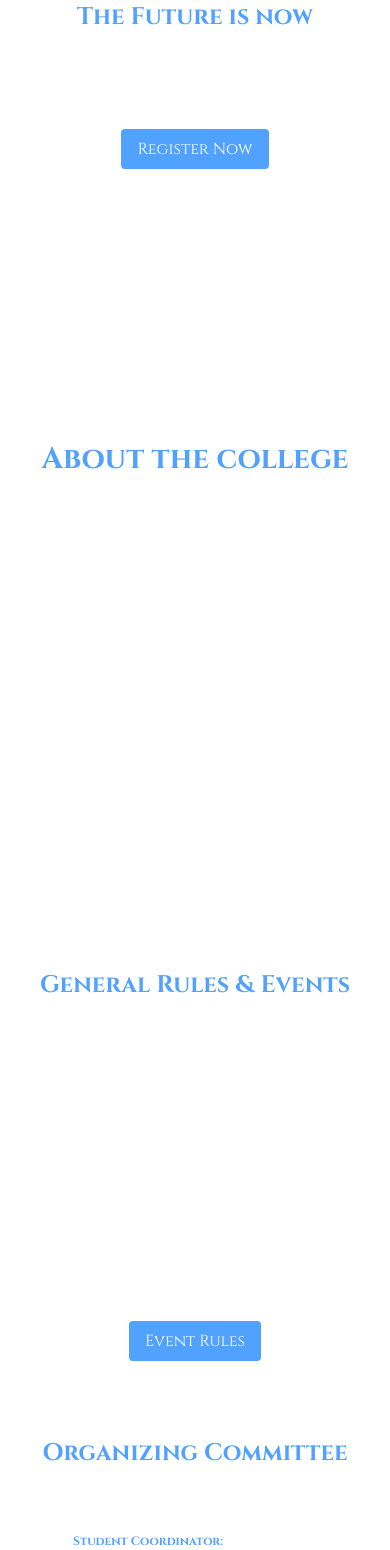
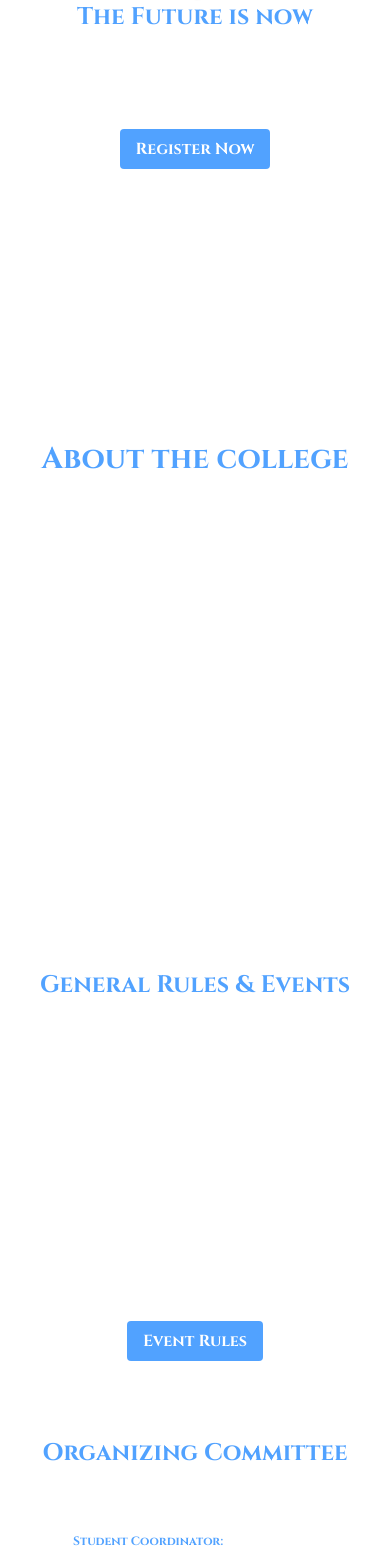
Before and after one commit to programmingwithshishir/registration-website, a React (Vite) app: page / in a window 390 px wide. Shown: the part 403-1953 px from the top of the page. Built offline with nearby package versions, Linux system fonts and the light colour scheme.

Commit message:
Made Button font bold

```diff
--- a/src/components/page1.jsx
+++ b/src/components/page1.jsx
@@ -27,7 +27,7 @@ const Page1 = () => {
         </h1>
         <button
           onClick={handleRegisterClick}
-          className="mt-10 px-4 py-2 bg-blue-400 text-white rounded font-primary hover:bg-blue-600 hover:cursor-pointer"
+          className="mt-10 px-4 py-2 bg-blue-400 text-white rounded font-bold md:font-normal font-primary hover:bg-blue-600 hover:cursor-pointer"
         >
           Register Now
         </button>
@@ -77,7 +77,7 @@ const Page1 = () => {
         </p>
         <button
           onClick={handleEventRulesClick}
-          className="my-4 px-4 py-2 bg-blue-400 text-white rounded font-primary hover:bg-blue-600 hover:cursor-pointer"
+          className="my-4 px-4 py-2 bg-blue-400 text-white rounded font-bold md:font-normal font-primary hover:bg-blue-600 hover:cursor-pointer"
         >
           Event Rules
         </button>
```
